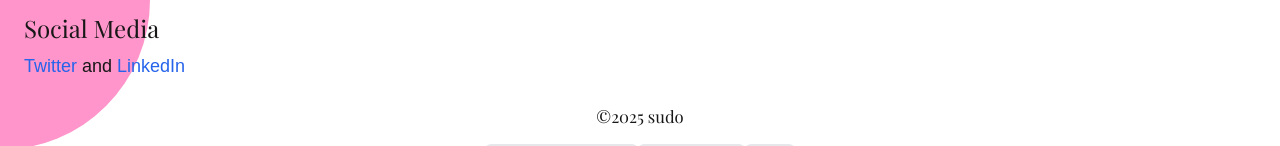
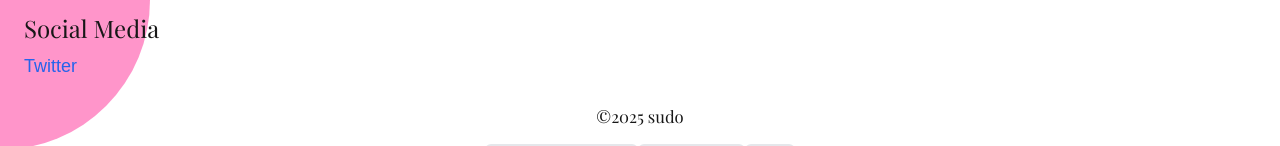
Before and after one commit to s-taku0502/portfolio, a Next.js app: page /about in a window 1280 px wide. Shown: the part 800-946 px from the top of the page. Built offline with nearby package versions, Linux system fonts and the light colour scheme.

Commit message:
update:自身の内容を追加

```diff
--- a/src/app/about/page.js
+++ b/src/app/about/page.js
@@ -15,7 +15,7 @@ const aboutData = {
   },
   socialMedia: [
     { platform: "Twitter", link: "https://twitter.com" },
-    { platform: "LinkedIn", link: "https://www.linkedin.com" }
+    // { platform: "LinkedIn", link: "https://www.linkedin.com" }
   ]
 };
 
```
